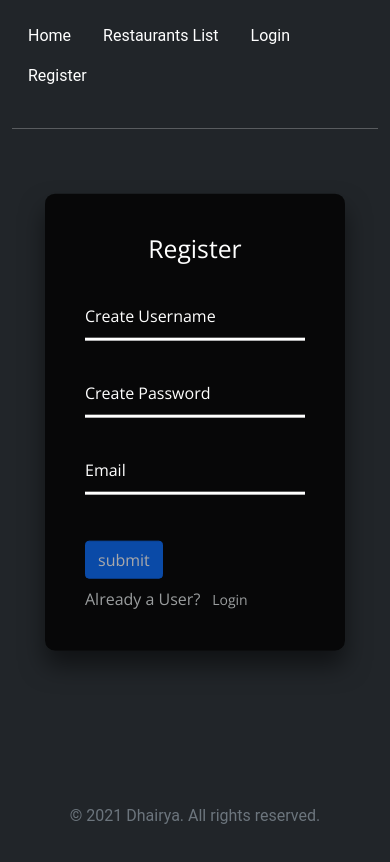
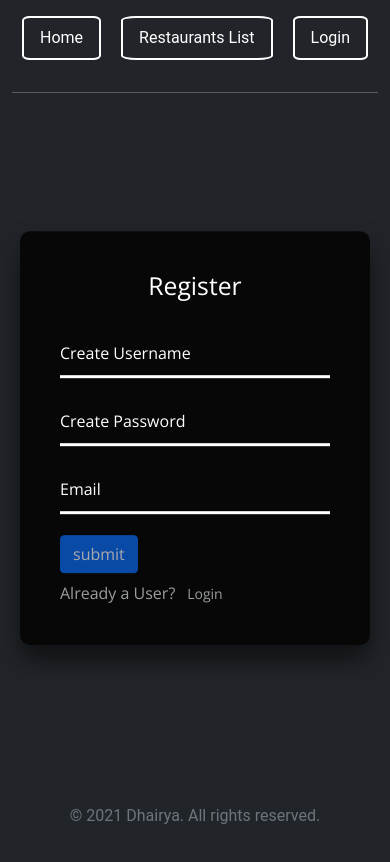
Before and after one commit to Dhairya22/Restaurant-App, an Angular app: page /register in a window 390 px wide. Shown: the top 862 px of the page. Built offline with nearby package versions, Linux system fonts and the light colour scheme.

Commit message:
- Made Responsive. - Integrated Login Creds API.

```diff
--- a/src/app/components/header/header.component.css
+++ b/src/app/components/header/header.component.css
@@ -1,5 +1,22 @@
 ul li a{
     color: white;
+}
+
+ul li{
+    border: 2px solid white;
+    border-radius: 10%;
+}
+
+.anchor-1:hover{
+    background-color: royalblue;
+}
+
+.anchor-2:hover{
+    background-color: rgb(255, 116, 116);
+}
+
+.anchor-3:hover{
+    background-color: green;
 }
 
 .style-two{
--- a/src/app/components/header/header.component.html
+++ b/src/app/components/header/header.component.html
@@ -1,12 +1,12 @@
 <div class="container">
     <header class="d-flex justify-content-center py-3" >
       <ul class="nav nav-pills">
-          <li class="nav-item"><a class="nav-link" aria-current="page" routerLink='home'>Home</a></li>
+          <li class="nav-item" style="margin-right: 15px;"><a class="nav-link anchor-1" aria-current="page" routerLink='home'>Home</a></li>
           <!-- <li class="nav-item"><a class="nav-link" [routerLink]="['add-restaurant', 'add-restaurant/:id']" >Add Restaurant</a></li> -->
           <!-- <li class="nav-item"><a class="nav-link" routerLink='update-restaurant'>Update Restaurant</a></li> -->
-          <li class="nav-item"><a class="nav-link" routerLink='list-restaurant'>Restaurants List</a></li>
-          <li class="nav-item"><a class="nav-link" routerLink='login'>Login</a></li>
-          <li class="nav-item"><a class="nav-link" routerLink='register'>Register</a></li>
+          <li class="nav-item" style="margin-right: 5px; margin-left: 5px;"><a class="nav-link anchor-2" routerLink='list-restaurant'>Restaurants List</a></li>
+          <li class="nav-item" style="margin-left: 15px;"><a class="nav-link anchor-3"  routerLink='login'>Login</a></li>
+          <!-- <li class="nav-item"><a class="nav-link" routerLink='register'>Register</a></li> -->
       </ul>
     </header>
     <hr class="style-two">
--- a/src/app/components/list-restaurant/list-restaurant.component.ts
+++ b/src/app/components/list-restaurant/list-restaurant.component.ts
@@ -63,7 +63,7 @@ export class ListRestaurantComponent implements OnInit {
     }
 
     addRestrau() {
-        this.router.navigate(['add-restaurant'])
+        this.router.navigate(['add-restaurant']);
     }
 
 }
--- a/src/app/components/login/login.component.css
+++ b/src/app/components/login/login.component.css
@@ -10,13 +10,12 @@ body {
 }
 
 .main-container {
-  height: 100vh;
   transition: 0.4s linear;
 }
 
 .box {
   /* margin-top: 25px; */
-  width: 300px;
+  width: 350px;
   position: absolute;
   top: 50%;
   left: 50%;
--- a/src/app/components/login/login.component.html
+++ b/src/app/components/login/login.component.html
@@ -4,11 +4,17 @@
             <h2>Login</h2>
             <form [formGroup]="loginForm">
                 <div class="input-box">
-                    <input id="user-name" type="text" formControlName="username">
+                    <input id="user-name" type="text" formControlName="username" style="margin-bottom: 5px;">
+                    <span
+                    *ngIf="loginForm.controls.username.invalid && (loginForm.controls.username.dirty || loginForm.controls.username.touched)"
+                    style="color: red; font-size: small;">Enter Valid Username !!!</span>
                     <label>Username</label>
                 </div>
-                <div class="input-box">
-                    <input id="user-pass" type="password" formControlName="password">
+                <div class="input-box mt-5 mb-3">
+                    <input id="user-pass" type="password" formControlName="password" style="margin-bottom: 5px;">
+                    <span
+                    *ngIf="loginForm.controls.password.invalid && (loginForm.controls.password.dirty || loginForm.controls.password.touched)"
+                    style="color: red; font-size: small;">Enter Valid Password !!!</span>
                     <label>Password</label>
                 </div>
                 <button type="submit" class="btn btn-primary mb-2 mt-3" [disabled]="loginForm.invalid"
--- a/src/app/components/register/register.component.css
+++ b/src/app/components/register/register.component.css
@@ -11,12 +11,11 @@ body {
 
 .main-container {
   width: 100%;
-  height: 100vh;
   transition: 0.4s linear;
 }
 
 .box {
-  width: 300px;
+  width: 350px;
   position: absolute;
   top: 50%;
   left: 50%;
--- a/src/app/components/register/register.component.html
+++ b/src/app/components/register/register.component.html
@@ -1,20 +1,33 @@
 <div id="main" class="main-container">
-  <div class="box">
+    <div class="box mt-3">
         <h2>Register</h2>
         <form [formGroup]='registerForm'>
-      <div class="input-box">
-        <input id="user-name" formControlName='username' type="text" name="" required="">
+            <div class="input-box mb-3">
+                <input id="user-name" formControlName='username' type="text" name="" required=""
+                    style="margin-bottom: 5px;">
+                <span
+                    *ngIf="registerForm.controls.username.invalid && (registerForm.controls.username.dirty || registerForm.controls.username.touched)"
+                    style="color: red; font-size: small;">Enter Username</span>
                 <label>Create Username</label>
             </div>
-      <div class="input-box">
-        <input id="user-pass" formControlName='password' type="password" name="" required="">
+            <div class="input-box mb-3">
+                <input id="user-pass" formControlName='password' type="password" name="" required=""
+                    style="margin-bottom: 5px;">
+                <span
+                    *ngIf="registerForm.controls.password.invalid && (registerForm.controls.password.dirty || registerForm.controls.password.touched)"
+                    style="color: red; font-size: small;">Enter Password !!!</span>
                 <label>Create Password</label>
             </div>
             <div class="input-box">
-        <input id="user-name" formControlName='email' type="email" name="" required="">
+                <input id="user-name" formControlName='email' type="email" name="" required=""
+                    style="margin-bottom: 5px;">
+                <span
+                    *ngIf="registerForm.controls.email.invalid && (registerForm.controls.email.dirty || registerForm.controls.email.touched)"
+                    style="color: red; font-size: small;">Enter Correct Email !!!</span>
                 <label>Email</label>
             </div>
-      <button type="submit" class="btn btn-primary mb-2 mt-3" (click)='onSubmit()' [disabled]='registerForm.invalid'>submit</button>
+            <button type="submit" class="btn btn-primary mb-2 mt-3" (click)='onSubmit()'
+                [disabled]='registerForm.invalid'>submit</button>
         </form>
         <!-- <p><a href="#">Already a User?</a></p> -->
         <p style="color: #9a9d9e;">Already a User? &nbsp;<a [routerLink]="[ '/login' ]"> Login</a></p>
--- a/src/app/components/register/register.component.ts
+++ b/src/app/components/register/register.component.ts
@@ -25,7 +25,7 @@ export class RegisterComponent implements OnInit {
         this.registerForm = new FormGroup({
             username: new FormControl('', Validators.required),
             password: new FormControl('', Validators.required),
-            email: new FormControl('', Validators.required)
+            email: new FormControl('', [Validators.required, Validators.email,Validators.pattern('^[a-z0-9._%+-]+@[a-z0-9.-]+\\.[a-z]{2,4}$')])
         })
     }
 
--- a/src/app/services/common.service.ts
+++ b/src/app/services/common.service.ts
@@ -7,6 +7,7 @@ import { Injectable } from '@angular/core';
 export class CommonService {
 
   url = 'https://61925963aeab5c0017105f83.mockapi.io/api/v1/restaurantData';
+  loginUrl = 'https://61925963aeab5c0017105f83.mockapi.io/api/v1/login_credentials';
   public isLoaderShow = false;
 
   constructor(
@@ -53,9 +54,9 @@ export class CommonService {
   }
 
   getLoginCredentials(data: any){
-    return this.httpService.post("https://retoolapi.dev/Zl7Up0/login_credentials",data);
+    return this.httpService.post(this.loginUrl,data);
   }
   authUser(){
-    return this.httpService.get("https://retoolapi.dev/Zl7Up0/login_credentials");
+    return this.httpService.get(this.loginUrl);
   }
 }
```
Lines whose indentation alone changed are shown as unchanged.
